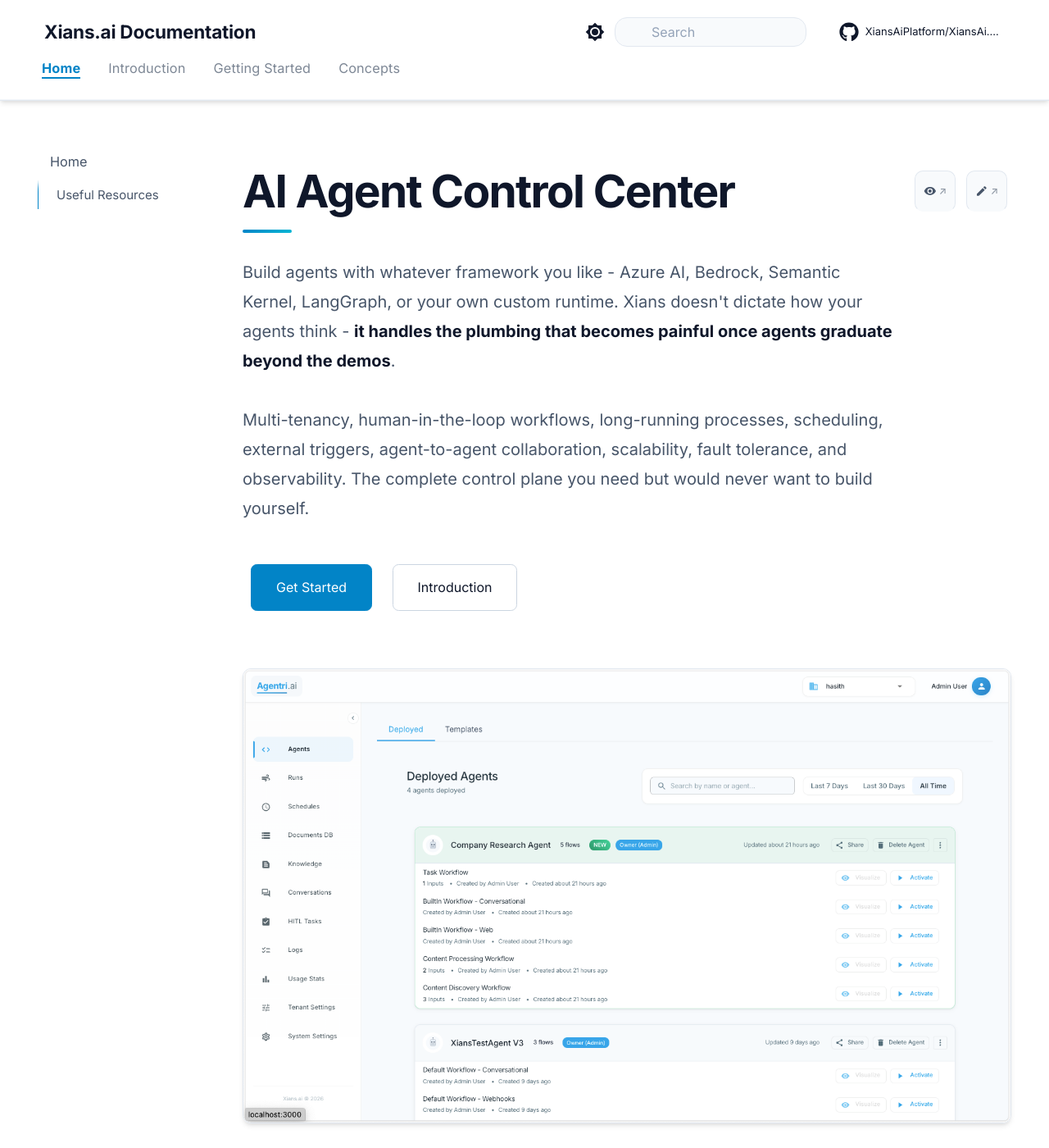
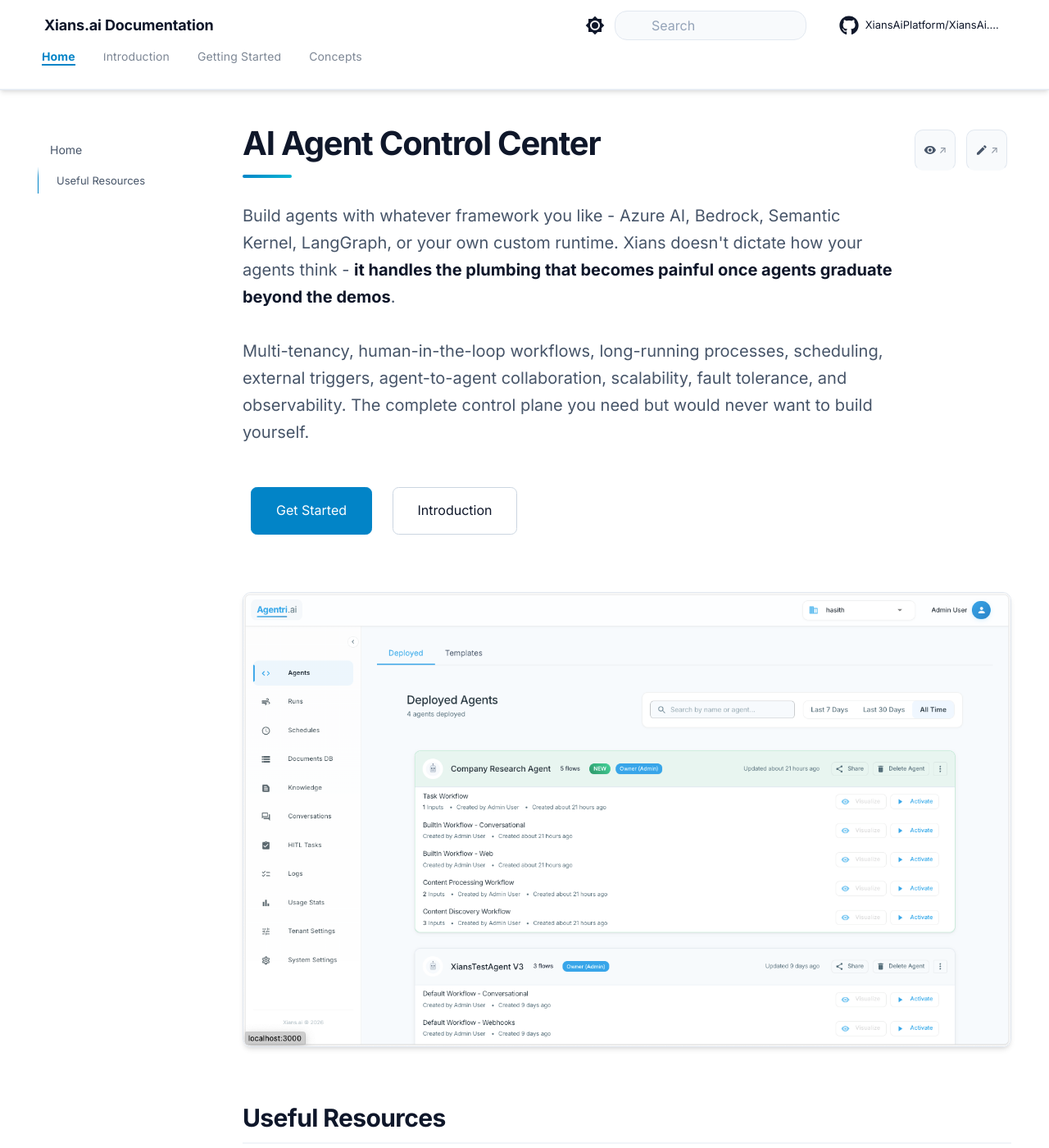
Before and after one commit to XiansAiPlatform/XiansAi.Docs, an MkDocs documentation site: the page built from docs/index.md, in a window 1280 px wide and 1400 px high. Shown: the whole window at 82% size. Built offline with MkDocs 1.6.1 and Material for MkDocs 9.7.7, drawn with Linux system fonts in a browser that asks for light colours; comment, search, counter and statistics services are not loaded; the version menu is left out.

Commit message:
Refactor CSS styles to improve typography and spacing across various components, including headers, paragraphs, and buttons. Adjusted font sizes and padding for better readability and visual consistency. Added new styles for hero section and optimized image handling for performance.

```diff
--- a/docs/stylesheets/extra.css
+++ b/docs/stylesheets/extra.css
@@ -131,7 +131,7 @@
   border-bottom: 1px solid var(--xians-border-medium);
   backdrop-filter: blur(10px);
   transition: all var(--xians-transition-base);
-  padding-top: 0.75rem;
+  padding-top: 0.35rem;
   padding-bottom: 0;
   min-height: auto;
 }
@@ -148,7 +148,7 @@
 }
 
 .md-header__title {
-  font-size: 1.125rem;
+  font-size: 0.9rem;
   font-weight: 400;
   cursor: pointer;
   color: var(--xians-text-primary) !important;
@@ -236,12 +236,13 @@
   background: var(--xians-bg-primary);
   border-bottom: 1px solid var(--xians-border-light);
   backdrop-filter: blur(10px);
-  padding-top: 0.5rem;
+  padding-top: 0.25rem;
+  padding-bottom: 0;
 }
 
 .md-tabs__link {
   font-weight: 500;
-  font-size: 0.8125rem;
+  font-size: 0.7rem;
   color: var(--xians-text-secondary) !important;
   text-transform: none;
   letter-spacing: 0.01em;
@@ -275,7 +276,7 @@
 
 /* Sidebar navigation */
 .md-nav {
-  font-size: 0.8125rem;
+  font-size: 0.7rem;
 }
 
 .md-nav__title {
@@ -337,22 +338,24 @@
    CONTENT STYLING - Enhanced typography and spacing
    ========================================================================== */
 .md-content {
-  font-size: 1rem;
-  line-height: 1.75;
+  font-size: 0.85rem;
+  line-height: 1.65;
   color: var(--xians-text-primary);
 }
 
 .md-content__inner {
-  margin-top: var(--xians-space-lg);
+  margin-top: 0;
+  padding-top: 0.25rem;
 }
 
 /* Headings with gradient accent */
 .md-content h1 {
-  font-size: 2.75rem;
+  font-size: 2rem;
   font-weight: 800;
   line-height: 1.1;
   color: var(--xians-text-primary);
   letter-spacing: -0.03em;
+  margin-top: 0;
   margin-bottom: var(--xians-space-lg);
   position: relative;
   padding-bottom: var(--xians-space-md);
@@ -370,7 +373,7 @@
 }
 
 .md-content h2 {
-  font-size: 2rem;
+  font-size: 1.5rem;
   font-weight: 700;
   line-height: 1.3;
   color: var(--xians-text-primary);
@@ -383,7 +386,7 @@
 }
 
 .md-content h3 {
-  font-size: 1.5rem;
+  font-size: 1.125rem;
   font-weight: 700;
   line-height: 1.4;
   color: var(--xians-text-primary);
@@ -394,7 +397,7 @@
 }
 
 .md-content h4 {
-  font-size: 1.25rem;
+  font-size: 1rem;
   font-weight: 600;
   line-height: 1.5;
   color: var(--xians-text-primary);
@@ -405,7 +408,7 @@
 
 .md-content h5,
 .md-content h6 {
-  font-size: 1.125rem;
+  font-size: 0.9rem;
   font-weight: 600;
   line-height: 1.5;
   color: var(--xians-text-secondary);
@@ -417,7 +420,7 @@
 /* Paragraphs and text */
 .md-content p {
   margin-bottom: var(--xians-space-md);
-  line-height: 1.8;
+  line-height: 1.65;
 }
 
 .md-content strong {
@@ -508,7 +511,7 @@
   padding: 0.2rem 0.4rem;
   border-radius: 0.25rem;
   font-family: var(--xians-font-mono);
-  font-size: 0.875em;
+  font-size: 0.75em;
   border: 1px solid var(--xians-border-medium);
 }
 
@@ -527,7 +530,7 @@
   color: #e5e7eb !important;
   padding: 0;
   border: none;
-  font-size: 0.875rem;
+  font-size: 0.75rem;
   line-height: 1.6;
 }
 
@@ -707,7 +710,7 @@
 .md-typeset .admonition-title,
 .md-typeset summary {
   font-weight: 700;
-  font-size: 0.875rem;
+  font-size: 0.75rem;
   letter-spacing: 0.05em;
   text-transform: uppercase;
   margin-bottom: var(--xians-space-sm);
@@ -903,7 +906,7 @@
 }
 
 .md-nav--secondary .md-nav__link {
-  font-size: 0.75rem;
+  font-size: 0.65rem;
   color: var(--xians-text-muted);
   padding: 0.375rem 0.5rem;
 }
@@ -1048,7 +1051,7 @@
 }
 
 .md-banner__inner {
-  font-size: 0.875rem;
+  font-size: 0.75rem;
 }
 
 .md-banner__button {
@@ -1115,7 +1118,7 @@
 .md-content .card h3 {
   margin-top: 0;
   color: var(--xians-primary);
-  font-size: 1.25rem;
+  font-size: 1rem;
 }
 
 .md-content .card-icon {
@@ -1138,11 +1141,11 @@
   }
 
   .md-content h1 {
-    font-size: 2rem;
+    font-size: 1.5rem;
   }
 
   .md-content h2 {
-    font-size: 1.5rem;
+    font-size: 1.25rem;
   }
 
   .md-content .card-grid {
@@ -1301,7 +1304,7 @@
 .md-path {
   color: var(--xians-text-muted);
   font-size: 0.75rem;
-  margin-bottom: var(--xians-space-md);
+  margin-bottom: 0;
   display: flex;
   align-items: center;
   gap: var(--xians-space-xs);
@@ -1446,6 +1449,7 @@
 .md-typeset .task-list-item {
   list-style: none;
   padding-left: 0;
+  font-size: 0.85rem;
 }
 
 .md-typeset .task-list-control {
@@ -1455,7 +1459,7 @@
 /* Footnotes */
 .md-typeset .footnote {
   color: var(--xians-text-secondary);
-  font-size: 0.875rem;
+  font-size: 0.75rem;
 }
 
 .md-typeset .footnote-ref {
@@ -1482,7 +1486,7 @@
 }
 
 .hero p {
-  font-size: 1.25rem;
+  font-size: 1rem;
   opacity: 0.95;
   margin-bottom: var(--xians-space-lg);
 }
@@ -1554,3 +1558,89 @@
 /* ==========================================================================
    END OF STYLES
    ========================================================================== */
+
+
+  border-radius: var(--xians-radius-xl);
+  margin: var(--xians-space-xl) 0;
+  text-align: center;
+  box-shadow: var(--xians-shadow-xl);
+}
+
+.hero h1 {
+  color: white;
+  margin-bottom: var(--xians-space-md);
+}
+
+.hero p {
+  font-size: 1.25rem;
+  opacity: 0.95;
+  margin-bottom: var(--xians-space-lg);
+}
+
+.hero .md-button {
+  margin: var(--xians-space-sm);
+}
+
+/* ==========================================================================
+   PERFORMANCE OPTIMIZATIONS
+   ========================================================================== */
+.md-content img {
+  border-radius: var(--xians-radius-md);
+  box-shadow: var(--xians-shadow-md);
+  /* Removed hover animation and scaling */
+}
+
+/* Lazy loading placeholder */
+img[loading="lazy"] {
+  background-color: var(--xians-bg-tertiary);
+}
+
+/* ==========================================================================
+   VIEW AND EDIT ICONS (CONTENT ACTIONS)
+   ========================================================================== */
+/* Ensure view and edit action buttons are visible and clickable */
+.md-content__button {
+  display: inline-flex !important;
+  align-items: center;
+  justify-content: center;
+  width: 2.5rem;
+  height: 2.5rem;
+  margin: 0.25rem;
+  padding: 0.5rem;
+  background-color: var(--xians-bg-secondary);
+  border: 1px solid var(--xians-border-medium);
+  border-radius: var(--xians-radius-md);
+  color: var(--xians-text-secondary) !important;
+  transition: all var(--xians-transition-fast);
+  cursor: pointer;
+  position: relative;
+  z-index: 10;
+  pointer-events: auto !important;
+  opacity: 1 !important;
+  visibility: visible !important;
+}
+
+.md-content__button:hover {
+  background-color: var(--xians-primary);
+  border-color: var(--xians-primary);
+  color: white !important;
+  transform: translateY(-2px);
+  box-shadow: var(--xians-shadow-md);
+}
+
+.md-content__button:active {
+  transform: translateY(0);
+  box-shadow: var(--xians-shadow-sm);
+}
+
+/* Ensure icons within buttons are visible and properly sized */
+.md-content__button svg {
+  width: 1.5rem;
+  height: 1.5rem;
+  fill: currentColor;
+  display: block;
+}
+
+/* ==========================================================================
+   END OF STYLES
+   ========================================================================== */
```
